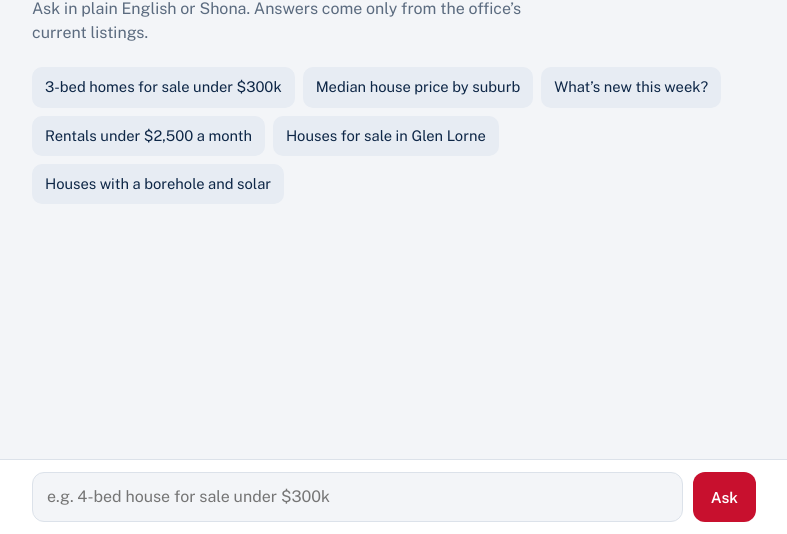
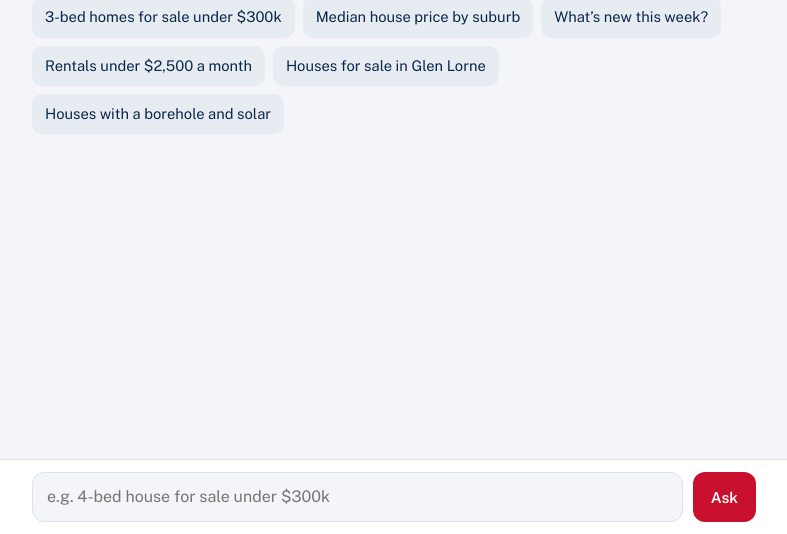
Before and after one commit to mukomabob/bobwealth-site, a plain HTML site: page remaxtest/index.html in a window 1280 px wide. Shown: the part 266-800 px from the top of the page, without its empty margins (246-1033 px from the left). Drawn offline with nearby package versions, Linux system fonts and the light colour scheme.

Commit message:
Remove introductory sentence from index.html
Removed a sentence from the intro section.

```diff
--- a/remaxtest/index.html
+++ b/remaxtest/index.html
@@ -92,7 +92,6 @@
   <div class="wrap">
     <section class="intro" id="intro">
       <h2>What are you looking for in Harare?</h2>
-      <p>Ask in plain English or Shona. Answers come only from the office’s current listings.</p>
       <div class="chips" id="chips"></div>
     </section>
     <div id="thread" aria-live="polite"></div>
```
